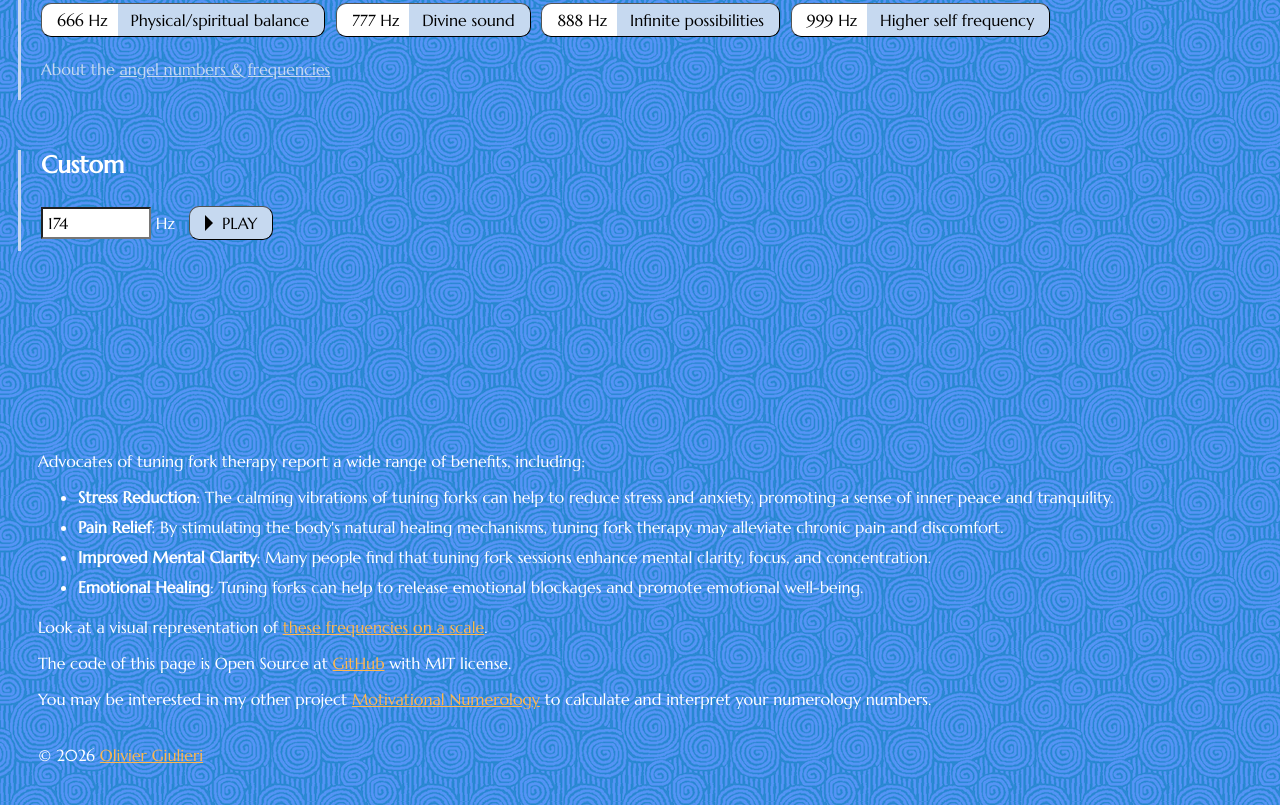
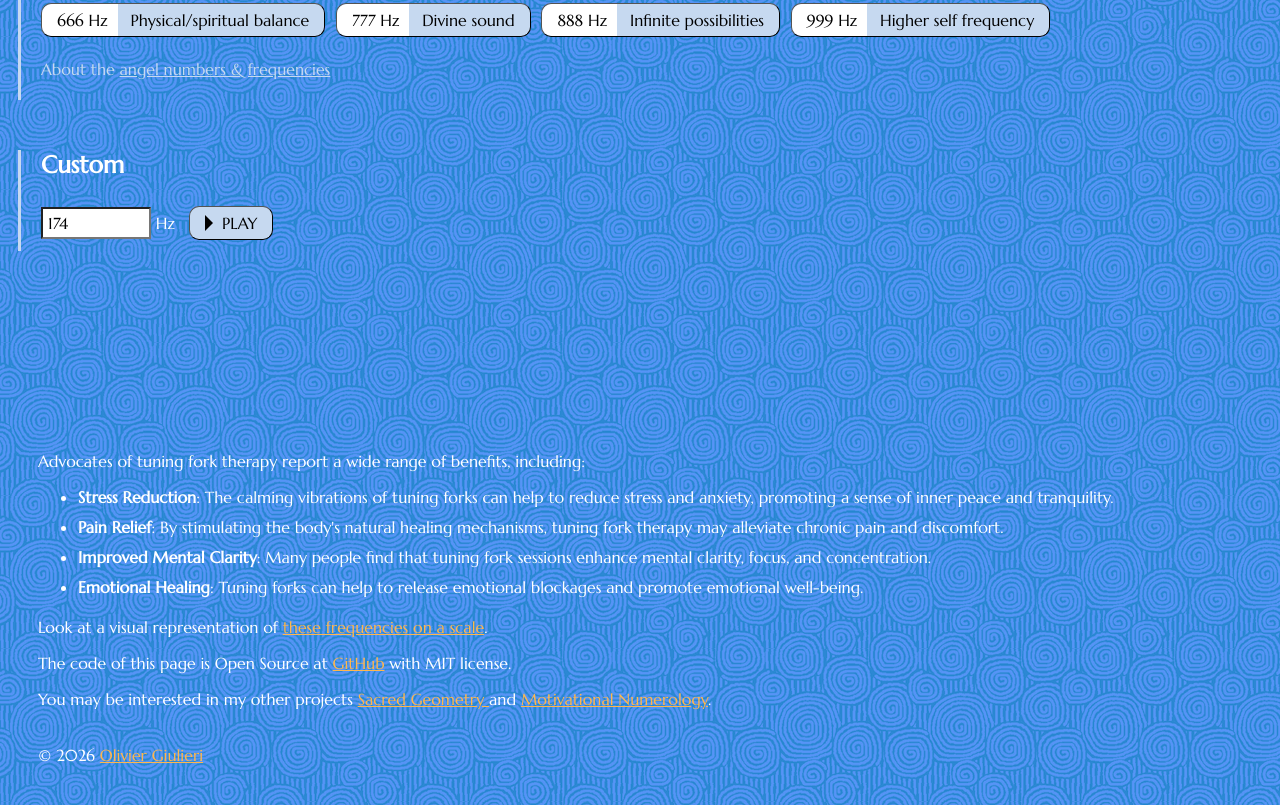
Before and after one commit to evoluteur/healing-frequencies, a website: page index.html in a window 1280 px wide. Shown: the part 3023-3828 px from the top of the page. Drawn offline with Linux system fonts and the light colour scheme.

Commit message:
docs: add link to sacred-geometry project

```diff
--- a/index.html
+++ b/index.html
@@ -876,14 +876,21 @@
         with MIT license.
       </p>
       <p>
-        You may be interested in my other project
+        You may be interested in my other projects
+        <a
+          href="https://evoluteur.github.io/sacred-geometry/"
+          target="sg"
+          rel="noopener"
+        >
+          Sacred Geometry
+        </a>
+        and
         <a
           href="https://evoluteur.github.io/motivational-numerology/"
           target="numero"
           rel="noopener"
           >Motivational Numerology</a
-        >
-        to calculate and interpret your numerology numbers.
+        >.
       </p>
       <p>
         <br />
```
Also changed, not shown: README.md.
